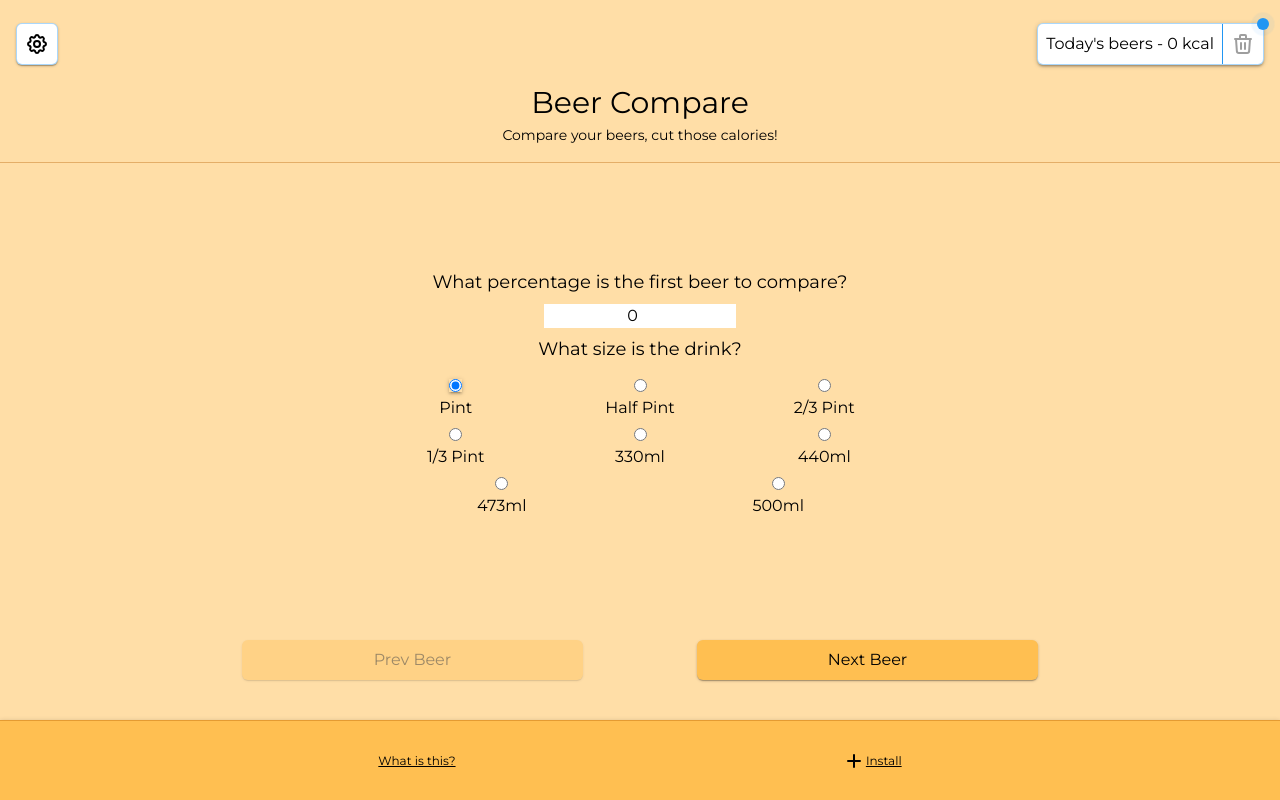
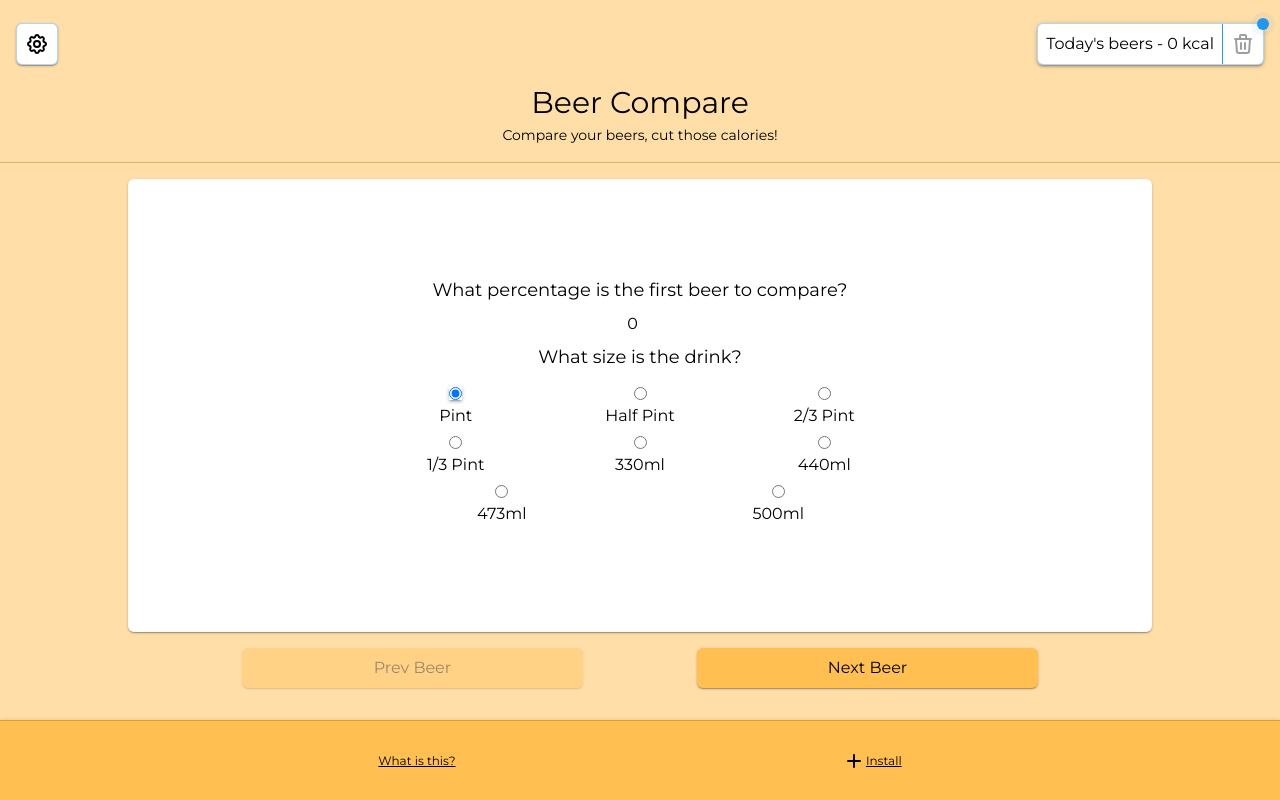
Before and after one commit to MeanBoyCousin/beer-compare, a React (Create React App) app: page / in a window 1280 px wide. Built offline with nearby package versions, Linux system fonts and the light colour scheme; what @tailwindcss/custom-forms would draw is missing.

Commit message:
Setup animations across rest of app.

```diff
--- a/src/App.js
+++ b/src/App.js
@@ -1,4 +1,5 @@
 import React, { useState, useEffect } from 'react'
+import { AnimatePresence } from 'framer-motion'
 import { Switch, Route, useLocation, Redirect } from 'react-router-dom'
 
 import { ThresholdSettings } from './components/ThresholdSettings'
@@ -71,7 +72,7 @@ const App = () => {
     })
 
     return (
-        <>
+        <div className="overflow-hidden">
             <div className="w-full flex sticky top-0 z-20">
                 <ThresholdSettings
                     threshold={threshold}
@@ -83,6 +84,7 @@ const App = () => {
                     threshold={threshold}
                 />
             </div>
+            <AnimatePresence initial={false} exitBeforeEnter>
                 <Switch location={location} key={location.key}>
                     <Route exact path="/">
                         <UserEntry drinks={drinks} setDrinks={setDrinks} />
@@ -95,15 +97,21 @@ const App = () => {
                         />
                     </Route>
                     <Route path="/added">
-                    <BeerAdded calories={dailyCalories} threshold={threshold} updateCalories={addToCalories} />
+                        <BeerAdded
+                            calories={dailyCalories}
+                            threshold={threshold}
+                            updateCalories={addToCalories}
+                            setLast={setLastDrinkCalories}
+                        />
                     </Route>
                     <Route path="/about">
                         <About />
                     </Route>
                     <Redirect from="*" to="/" />
                 </Switch>
+            </AnimatePresence>
             <Footer />
-        </>
+        </div>
     )
 }
 
--- a/src/assets/styles/tailwind.css
+++ b/src/assets/styles/tailwind.css
@@ -10,7 +10,7 @@ body {
 @tailwind utilities;
 
 .container {
-    @apply flex flex-col items-center text-center h-80vh;
+    @apply flex flex-col items-center text-center h-80vh overflow-x-hidden;
 }
 
 .no-tap-highlight {
--- a/src/components/BeerCompare/BeerCard.js
+++ b/src/components/BeerCompare/BeerCard.js
@@ -19,8 +19,20 @@ const BeerCard = ({
         container => container.volume === drink.volume
     )[0].name
 
+    const cardVariant = {
+        hidden: { opacity: 0, x: position === 1 ? -30 : 30 },
+        animate: {
+            opacity: 1,
+            x: 0,
+            transition: {
+                duration: 0.25,
+                ease: [0, 0, 0.2, 1]
+            }
+        }
+    }
+
     return (
-        <div
+        <motion.div
             className={
                 isSelected && isBestChoice
                     ? `shadow-success animate-pulse ${commonCardClasses} flex-grow-2`
@@ -28,6 +40,9 @@ const BeerCard = ({
                     ? `shadow-error animate-pulse ${commonCardClasses} flex-grow-2`
                     : `shadow-xs hover:shadow-sm ${commonCardClasses} flex-grow`
             }
+            variants={cardVariant}
+            initial="hidden"
+            animate="animate"
             onClick={() => {
                 pickDrink(position)
             }}
@@ -64,7 +79,7 @@ const BeerCard = ({
                     />
                 </svg>
             )}
-        </div>
+        </motion.div>
     )
 }
 
--- a/src/components/CalCounter.js
+++ b/src/components/CalCounter.js
@@ -2,23 +2,7 @@ import React, { useState, useEffect } from 'react'
 import CountUp from 'react-countup'
 import { motion, AnimatePresence } from 'framer-motion'
 
-const pingVariant = {
-    hidden: { opacity: 0 },
-    animate: {
-        opacity: 1,
-        transition: {
-            duration: 0.5,
-            ease: [0, 0, 0.2, 1]
-        }
-    },
-    exit: {
-        opacity: 0,
-        transition: {
-            duration: 0.4,
-            ease: [0.4, 0, 1, 1]
-        }
-    }
-}
+import { pingVariant } from '../motion/variants'
 
 const CalCounter = ({ calories, setDailyCalories, threshold }) => {
     const [pingVisible, setPingVisible] = useState(false)
--- /dev/null
+++ b/src/motion/variants.js
@@ -0,0 +1,143 @@
+const containerVariant = {
+    hidden: { opacity: 0, x: 30 },
+    animate: {
+        opacity: 1,
+        x: 0,
+        transition: {
+            duration: 0.3,
+            ease: [0, 0, 0.2, 1]
+        }
+    },
+    exit: {
+        opacity: 0,
+        x: -30,
+        transition: {
+            duration: 0.25,
+            ease: [0.4, 0, 1, 1]
+        }
+    }
+}
+
+const mediumFadeIn = {
+    hidden: { opacity: 0 },
+    animate: {
+        opacity: 1,
+        transition: {
+            duration: 0.25,
+            ease: [0, 0, 0.2, 1]
+        }
+    },
+    exit: {
+        opacity: 0,
+        transition: {
+            duration: 0.2,
+            ease: [0.4, 0, 1, 1]
+        }
+    }
+}
+
+const mediumXIn = {
+    hidden: { opacity: 0, x: 30 },
+    animate: {
+        opacity: 1,
+        x: 0,
+        transition: {
+            duration: 0.25,
+            ease: [0, 0, 0.2, 1]
+        }
+    }
+}
+
+const mediumXInOut = {
+    hidden: { opacity: 0, x: 30 },
+    animate: {
+        opacity: 1,
+        x: 0,
+        transition: {
+            duration: 0.25,
+            ease: [0, 0, 0.2, 1]
+        }
+    },
+    exit: {
+        opacity: 0,
+        x: 30,
+        transition: {
+            duration: 0.2,
+            ease: [0.4, 0, 1, 1]
+        }
+    }
+}
+
+const largeYIn = {
+    hidden: { y: -20, opacity: 0 },
+    animate: {
+        y: -50,
+        opacity: 0.7,
+        transition: {
+            duration: 0.3,
+            ease: [0, 0, 0.2, 1]
+        }
+    }
+}
+
+const mediumYInOut = {
+    hidden: { opacity: 0, y: 30 },
+    animate: {
+        opacity: 1,
+        y: 0,
+        transition: {
+            duration: 0.25,
+            ease: [0, 0, 0.2, 1]
+        }
+    },
+    exit: {
+        opacity: 0,
+        y: 30,
+        transition: {
+            duration: 0.2,
+            ease: [0.4, 0, 1, 1]
+        }
+    }
+}
+
+const svgStrokeIn = {
+    hidden: {
+        pathLength: 0
+    },
+    animate: {
+        pathLength: 1,
+        transition: {
+            duration: 3,
+            ease: [0, 0, 0.2, 1]
+        }
+    }
+}
+
+const pingVariant = {
+    hidden: { opacity: 0 },
+    animate: {
+        opacity: 1,
+        transition: {
+            duration: 0.5,
+            ease: [0, 0, 0.2, 1]
+        }
+    },
+    exit: {
+        opacity: 0,
+        transition: {
+            duration: 0.4,
+            ease: [0.4, 0, 1, 1]
+        }
+    }
+}
+
+export {
+    containerVariant,
+    mediumFadeIn,
+    mediumXIn,
+    mediumXInOut,
+    largeYIn,
+    mediumYInOut,
+    svgStrokeIn,
+    pingVariant
+}
--- a/src/screens/UserEntry.js
+++ b/src/screens/UserEntry.js
@@ -1,6 +1,8 @@
 import React, { useState } from 'react'
+import { motion, AnimatePresence } from 'framer-motion'
 import { Link } from 'react-router-dom'
 
+import { containerVariant } from '../motion/variants'
 import { containers } from '../helpers/containers'
 import { ABVInput } from '../components/UserEntry/ABVInput'
 import { RadioButton } from '../components/UserEntry/RadioButton'
@@ -8,15 +10,50 @@ import { RadioButton } from '../components/UserEntry/RadioButton'
 const UserEntry = ({ drinks, setDrinks }) => {
     const [currentBeer, setCurrentBeer] = useState(1)
 
+    const beerEntryVariant = {
+        hidden: { opacity: 0, x: currentBeer === 1 ? '-125%' : '125%' },
+        animate: {
+            opacity: 1,
+            x: 0,
+            transition: {
+                duration: 0.25,
+                ease: [0, 0, 0.2, 1]
+            }
+        },
+        exit: {
+            opacity: 0,
+            x: currentBeer === 1 ? '-125%' : '125%',
+            transition: {
+                duration: 0.2,
+                ease: [0.4, 0, 1, 1]
+            }
+        }
+    }
+
     return (
-        <div className="container">
+        <motion.div
+            key="UserEntryContainer"
+            className="container"
+            variants={containerVariant}
+            initial="hidden"
+            animate="animate"
+            exit="exit"
+        >
             <h1 className="text-3xl w-4/5">Beer Compare</h1>
             <h2 className="text-sm pb-2 w-4/5">
                 Compare your beers, cut those calories!
             </h2>
-            <hr className="border-primary-dark opacity-disabled my-2 w-full" />
+            <hr className="border-primary-dark opacity-disabled mt-2 mb-4 w-full" />
+            <AnimatePresence initial={false} exitBeforeEnter>
                 {currentBeer === 1 ? (
-                <div className="flex flex-col items-center justify-center flex-grow w-4/5">
+                    <motion.div
+                        key="beer-entry-one"
+                        className="flex flex-col items-center justify-center flex-grow w-4/5 bg-white rounded-md p-2 shadow-xs"
+                        variants={beerEntryVariant}
+                        initial="hidden"
+                        animate="animate"
+                        exit="exit"
+                    >
                         <p className="pb-2 text-center text-lg">
                             What percentage is the first beer to compare?
                         </p>
@@ -59,9 +96,16 @@ const UserEntry = ({ drinks, setDrinks }) => {
                                 )
                             })}
                         </div>
-                </div>
+                    </motion.div>
                 ) : (
-                <div className="flex flex-col items-center justify-center flex-grow w-4/5">
+                    <motion.div
+                        key="beer-entry-two"
+                        className="flex flex-col items-center justify-center flex-grow w-4/5 bg-white rounded-md p-2 shadow-xs"
+                        variants={beerEntryVariant}
+                        initial="hidden"
+                        animate="animate"
+                        exit="exit"
+                    >
                         <p className="pb-2 text-center text-lg">
                             What percentage is the second beer to compare?
                         </p>
@@ -104,14 +148,13 @@ const UserEntry = ({ drinks, setDrinks }) => {
                                 )
                             })}
                         </div>
-                </div>
+                    </motion.div>
                 )}
-            <div className="flex justify-evenly w-4/5 my-4 flex-none">
+            </AnimatePresence>
+            <div className="flex justify-evenly w-4/5 mt-4 mb-8 flex-none">
                 <button
                     className={
-                        currentBeer === 1
-                            ? 'disabled-btn mb-6'
-                            : 'active-btn mb-6'
+                        currentBeer === 1 ? 'disabled-btn' : 'active-btn'
                     }
                     onClick={() => {
                         setCurrentBeer(1)
@@ -121,7 +164,7 @@ const UserEntry = ({ drinks, setDrinks }) => {
                 </button>
                 {currentBeer === 1 ? (
                     <button
-                        className="active-btn mb-6"
+                        className="active-btn"
                         onClick={() => {
                             setCurrentBeer(2)
                         }}
@@ -129,12 +172,12 @@ const UserEntry = ({ drinks, setDrinks }) => {
                         Next Beer
                     </button>
                 ) : (
-                    <Link className="active-btn mb-6" to="/pick">
+                    <Link className="active-btn" to="/pick">
                         Compare
                     </Link>
                 )}
             </div>
-        </div>
+        </motion.div>
     )
 }
 
```
Also changed, not shown: src/components/Footer.js (+14 -3 lines), src/components/ThresholdSettings.js (+23 -9 lines), src/screens/About.js (+36 -15 lines), src/screens/BeerAdded.js (+22 -57 lines), src/screens/BeerCompare.js (+11 -2 lines). Lines whose indentation alone changed are shown as unchanged.
